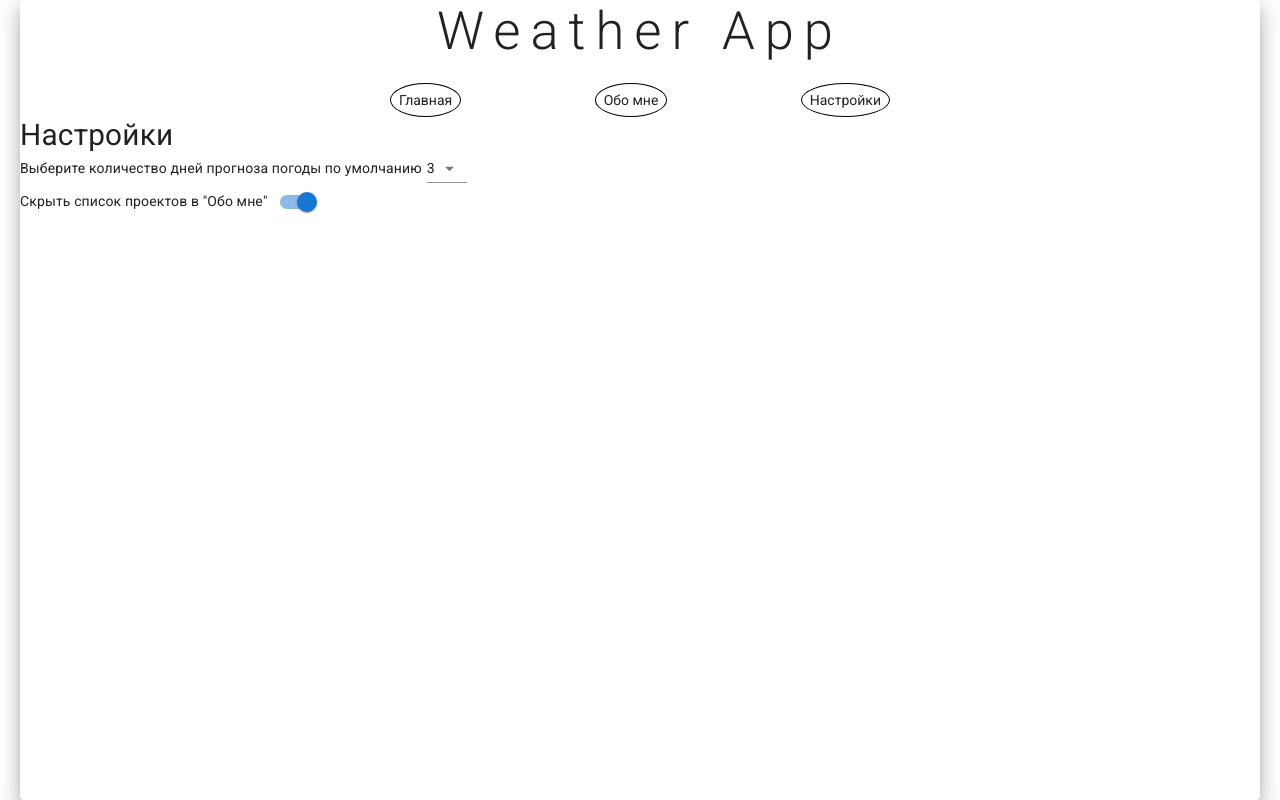
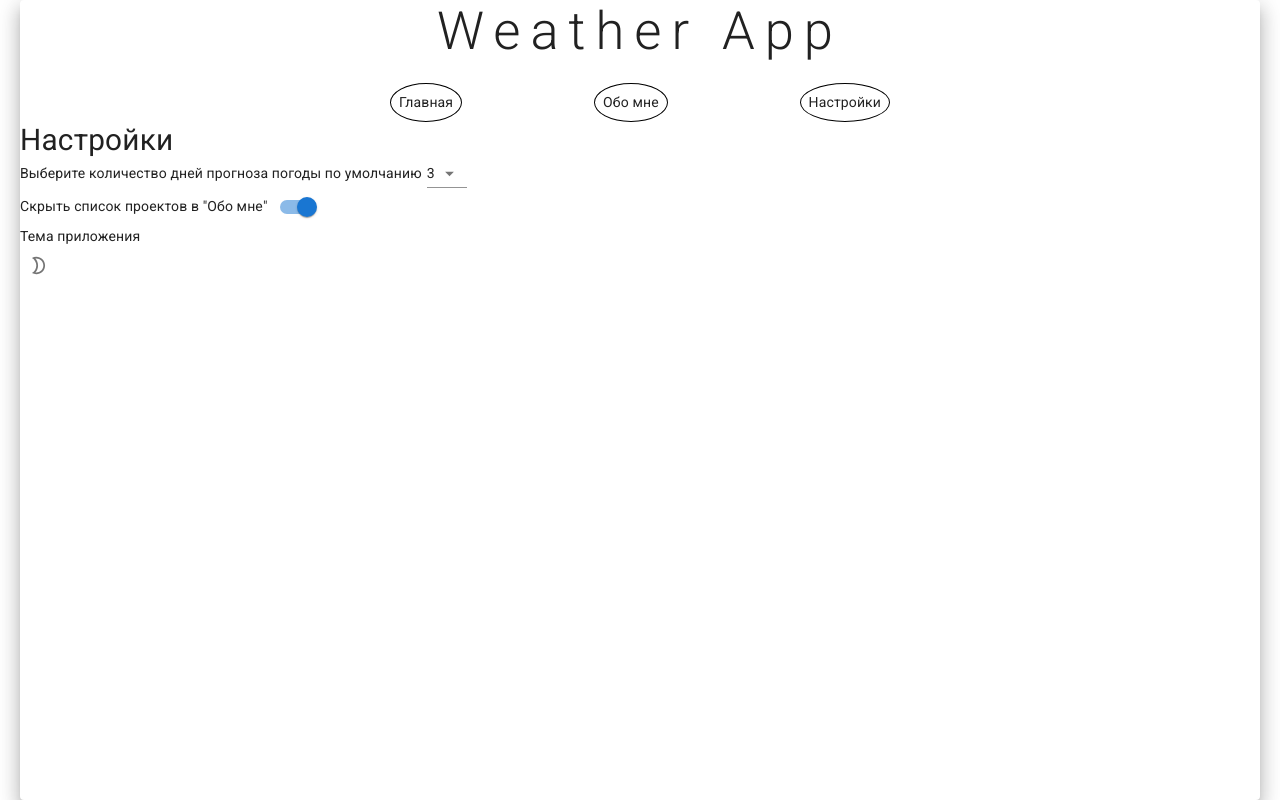
Before and after one commit to dropthedead/weather-app, a React (Vite) app in the folder weather-app/: page /settings in a window 1280 px wide. Built offline with nearby package versions, Linux system fonts and the light colour scheme.

Commit message:
feat: dark/light theme, saving current city to storage

```diff
--- a/weather-app/src/App.tsx
+++ b/weather-app/src/App.tsx
@@ -1,10 +1,17 @@
 import { Link, Outlet } from 'react-router-dom';
-
 import * as styles from './App.scss';
 import { Box, Paper, Typography } from '@mui/material';
+import { useSelector } from 'react-redux';
+import { ThemeProvider } from '@mui/material/styles';
+import { CssBaseline } from '@mui/material';
+import { lightTheme, darkTheme } from './theme';
+import { RootState } from './store/store';
 function App() {
+	const theme = useSelector((state: RootState) => state.settings.theme);
 	return (
 		<>
+			<ThemeProvider theme={theme === 'dark' ? darkTheme : lightTheme}>
+				<CssBaseline />
 				<Paper elevation={12} sx={{ height: '100%' }}>
 					<header className={styles.header}>
 						<Typography sx={{ letterSpacing: 10 }} variant="h2">
@@ -35,6 +42,7 @@ function App() {
 
 					<Outlet />
 				</Paper>
+			</ThemeProvider>
 		</>
 	);
 }
--- a/weather-app/src/pages/MainPage/mainpage.tsx
+++ b/weather-app/src/pages/MainPage/mainpage.tsx
@@ -1,5 +1,3 @@
-import { useState } from 'react';
-
 import RenderFetchedWeather from './components/fetchweather';
 import {
 	Box,
@@ -10,12 +8,16 @@ import {
 	SelectChangeEvent,
 } from '@mui/material';
 import * as styles from './mainpage.module.scss';
+import { useDispatch, useSelector } from 'react-redux';
+import { RootState } from '../../store/store';
+import { changeCity } from '../../store/slices/settings';
 function MainPage() {
-	const [city, setCity] = useState<string>('Москва');
-
-	const handleCityChange = (event: SelectChangeEvent) => {
-		setCity(event.target.value as string);
-	};
+	const currentCity = useSelector((state: RootState) => state.settings.city);
+	const dispatch = useDispatch();
+	function handleCityChange(event: SelectChangeEvent<string>) {
+		const value = event.target.value;
+		dispatch(changeCity(value));
+	}
 	return (
 		<>
 			<Box className={styles.weather_section}>
@@ -25,7 +27,7 @@ function MainPage() {
 						<Select
 							labelId="city_label"
 							id="city_select"
-							value={city}
+							value={currentCity || 'Москва'}
 							label="City"
 							onChange={handleCityChange}
 						>
@@ -35,7 +37,7 @@ function MainPage() {
 						</Select>
 					</FormControl>
 				</Box>
-				<RenderFetchedWeather city={city} />
+				<RenderFetchedWeather city={currentCity} />
 			</Box>
 		</>
 	);
--- a/weather-app/src/pages/Settings/settings.tsx
+++ b/weather-app/src/pages/Settings/settings.tsx
@@ -1,24 +1,35 @@
 import { useSelector, useDispatch } from 'react-redux';
 import { RootState } from '../../store/store';
-import { changeDaysAmount, toggleShowRepos } from '../../store/slices/settings';
+import {
+	changeDaysAmount,
+	changeTheme,
+	toggleShowRepos,
+} from '../../store/slices/settings';
 import {
 	Box,
 	FormControl,
+	IconButton,
 	NativeSelect,
 	Switch,
 	Typography,
 } from '@mui/material';
+import ModeNightOutlinedIcon from '@mui/icons-material/ModeNightOutlined';
+import WbSunnyOutlinedIcon from '@mui/icons-material/WbSunnyOutlined';
 import * as styles from './settings.module.scss';
 function Settings() {
 	const count = useSelector((state: RootState) => state.settings.days);
 	const projectsVisibility = useSelector(
 		(state: RootState) => state.settings.showRepos
 	);
+	const currentTheme = useSelector((state: RootState) => state.settings.theme);
 	const dispatch = useDispatch();
 
+	function handleChangeTheme() {
+		dispatch(changeTheme());
+	}
 	function handleChangeDays(e: React.ChangeEvent<HTMLSelectElement>) {
 		const value = e.target.value;
-		dispatch(changeDaysAmount(+value));
+		dispatch(changeDaysAmount(Number(value)));
 	}
 	function handleToggleShowRepos() {
 		dispatch(toggleShowRepos());
@@ -49,11 +60,27 @@ function Settings() {
 					</FormControl>
 				</Box>
 				<Box className={styles.hide_projects}>
-					<Typography>Скрыть список проектов в "Обо мне"</Typography>
+					{projectsVisibility ? (
+						<Typography>Скрыть список проектов в "Обо мне"</Typography>
+					) : (
+						<Typography>Показать список проектов в "Обо мне"</Typography>
+					)}
 					<Switch
 						checked={projectsVisibility}
 						onChange={handleToggleShowRepos}
 					/>
+				</Box>
+				<Box>
+					<Typography>Тема приложения</Typography>
+					<Box>
+						<IconButton onClick={handleChangeTheme}>
+							{currentTheme === 'light' ? (
+								<ModeNightOutlinedIcon />
+							) : (
+								<WbSunnyOutlinedIcon />
+							)}
+						</IconButton>
+					</Box>
 				</Box>
 			</Box>
 		</>
--- a/weather-app/src/store/slices/settings.ts
+++ b/weather-app/src/store/slices/settings.ts
@@ -5,12 +5,14 @@ export interface SettingsState {
 	theme: 'dark' | 'light';
 	days: number;
 	showRepos: boolean;
+	city: string;
 }
 
 const initialState: SettingsState = {
 	theme: 'light',
 	days: 3,
 	showRepos: true,
+	city: 'Москва',
 };
 
 export const settingsSlice = createSlice({
@@ -26,10 +28,13 @@ export const settingsSlice = createSlice({
 		changeDaysAmount: (state, action: PayloadAction<number>) => {
 			state.days = action.payload;
 		},
+		changeCity: (state, action: PayloadAction<string>) => {
+			state.city = action.payload;
+		},
 	},
 });
 
-export const { changeTheme, toggleShowRepos, changeDaysAmount } =
+export const { changeTheme, toggleShowRepos, changeDaysAmount, changeCity } =
 	settingsSlice.actions;
 
 export default settingsSlice.reducer;
--- a/weather-app/src/store/store.ts
+++ b/weather-app/src/store/store.ts
@@ -1,5 +1,14 @@
 import { configureStore } from '@reduxjs/toolkit';
-import { persistStore, persistReducer } from 'redux-persist';
+import {
+	persistStore,
+	persistReducer,
+	FLUSH,
+	REHYDRATE,
+	PAUSE,
+	PERSIST,
+	PURGE,
+	REGISTER,
+} from 'redux-persist';
 import storage from 'redux-persist/lib/storage';
 import { combineReducers } from 'redux';
 import settingsReducer from './slices/settings';
@@ -17,6 +26,12 @@ const persistedReducer = persistReducer(persistConfig, rootReducer);
 
 const store = configureStore({
 	reducer: persistedReducer,
+	middleware: (getDefaultMiddleware) =>
+		getDefaultMiddleware({
+			serializableCheck: {
+				ignoredActions: [FLUSH, REHYDRATE, PAUSE, PERSIST, PURGE, REGISTER],
+			},
+		}),
 });
 
 const persistor = persistStore(store);
--- /dev/null
+++ b/weather-app/src/theme.ts
@@ -0,0 +1,13 @@
+import { createTheme } from '@mui/material/styles';
+
+export const lightTheme = createTheme({
+	palette: {
+		mode: 'light',
+	},
+});
+
+export const darkTheme = createTheme({
+	palette: {
+		mode: 'dark',
+	},
+});
```
Lines whose indentation alone changed are shown as unchanged.
